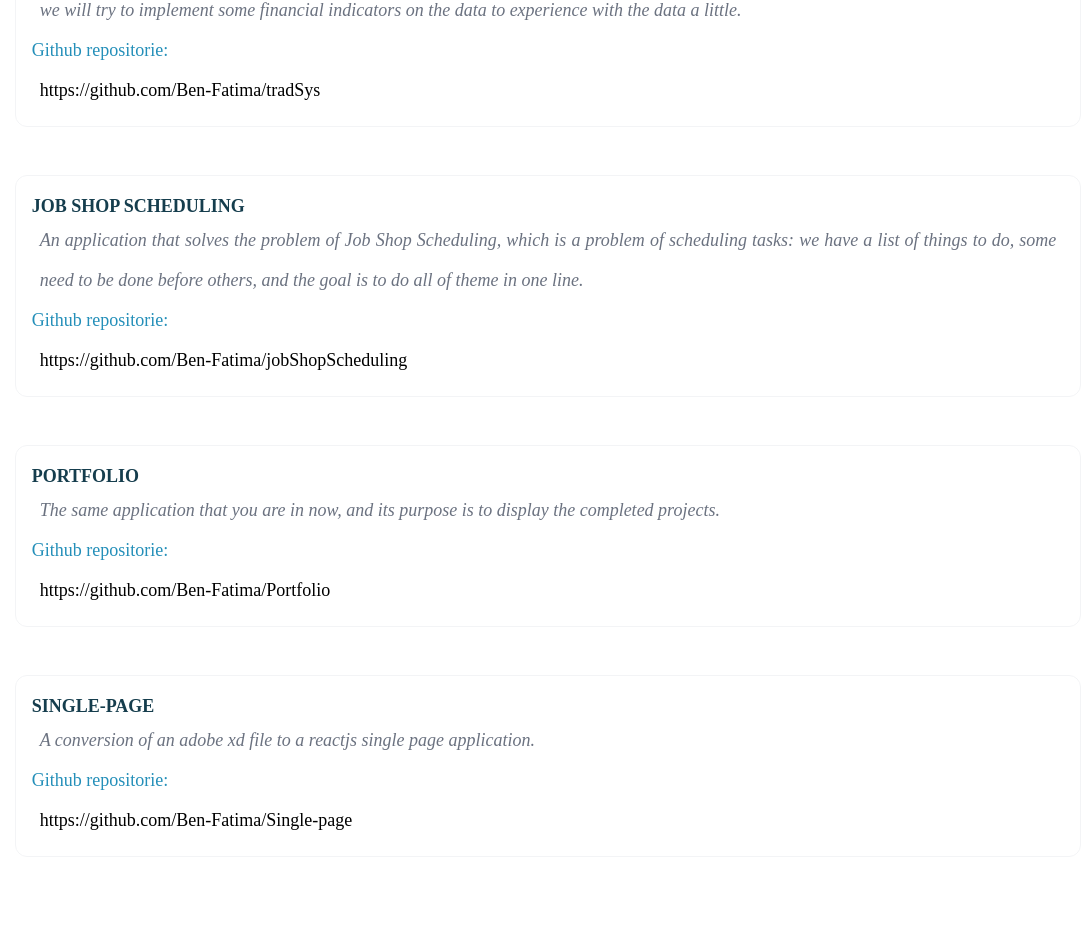
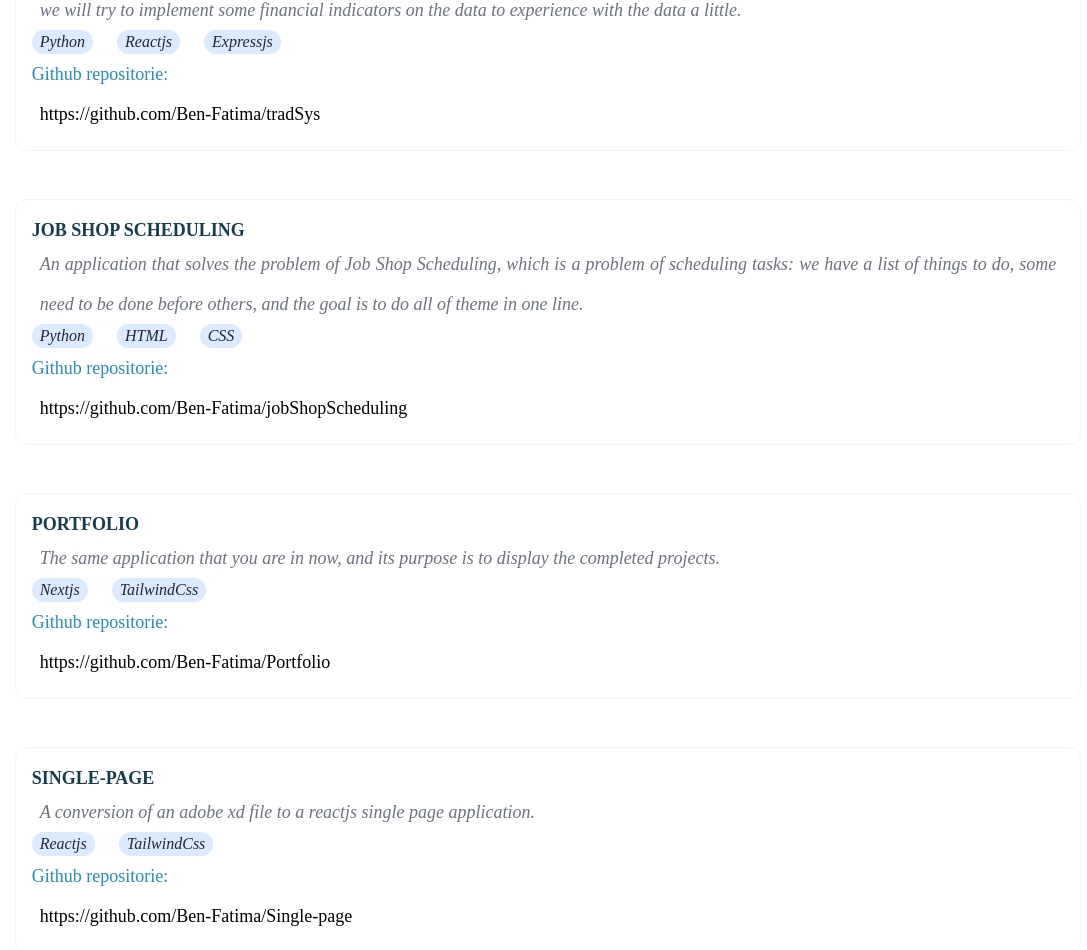
Before and after one commit to Ben-Fatima/Portfolio, a Next.js app: page /project in a window 1280 px wide. Shown: the part 343-1293 px from the top of the page, without its empty margins (92-1179 px from the left). Before the commit the page ends 1200 px from the top, so only its background shows below. Built offline with nearby package versions, Linux system fonts and the light colour scheme.

Commit message:
add used technologies to projects

```diff
--- a/pages/contact.js
+++ b/pages/contact.js
@@ -81,7 +81,7 @@ function Form({ setPage }) {
         variants={global}
         initial="hidden"
         animate="show"
-        className="indigo-900"
+        className="indigo-900 w-full"
       >
         <Navbar
           css="sticky top-0 z-10 w-full p-4 bg-sky-600"
--- a/pages/project.js
+++ b/pages/project.js
@@ -54,6 +54,17 @@ const Project = () => {
             addition, we will try to implement some financial indicators on the
             data to experience with the data a little.
           </p>
+          <div className="flex space-x-6">
+            <p className="font-light text-gray-800 italic bg-blue-100 text-base px-2 rounded-2xl">
+              Python
+            </p>
+            <p className="font-light text-gray-800 italic bg-blue-100 text-base px-2 rounded-2xl">
+              Reactjs
+            </p>
+            <p className="font-light text-gray-800 italic bg-blue-100 text-base px-2 rounded-2xl">
+              Expressjs
+            </p>
+          </div>
           <h1 className="sky-400 mont">Github repositorie:</h1>
           <a
             href="https://github.com/Ben-Fatima/tradSys"
@@ -77,6 +88,17 @@ const Project = () => {
             some need to be done before others, and the goal is to do all of
             theme in one line.
           </p>
+          <div className="flex space-x-6">
+            <p className="font-light text-gray-800 italic bg-blue-100 text-base px-2 rounded-2xl">
+              Python
+            </p>
+            <p className="font-light text-gray-800 italic bg-blue-100 text-base px-2 rounded-2xl">
+              HTML
+            </p>
+            <p className="font-light text-gray-800 italic bg-blue-100 text-base px-2 rounded-2xl">
+              CSS
+            </p>
+          </div>
           <h1 className="sky-400 mont">Github repositorie:</h1>
           <a
             href="https://github.com/Ben-Fatima/jobShopScheduling"
@@ -98,6 +120,14 @@ const Project = () => {
             The same application that you are in now, and its purpose is to
             display the completed projects.
           </p>
+          <div className="flex space-x-6">
+            <p className="font-light text-gray-800 italic bg-blue-100 text-base px-2 rounded-2xl">
+              Nextjs
+            </p>
+            <p className="font-light text-gray-800 italic bg-blue-100 text-base px-2 rounded-2xl">
+              TailwindCss
+            </p>
+          </div>
           <h1 className="sky-400 mont">Github repositorie:</h1>
           <a
             href="https://github.com/Ben-Fatima/Portfolio"
@@ -119,6 +149,14 @@ const Project = () => {
             A conversion of an adobe xd file to a reactjs single page
             application.
           </p>
+          <div className="flex space-x-6">
+            <p className="font-light text-gray-800 italic bg-blue-100 text-base px-2 rounded-2xl">
+              Reactjs
+            </p>
+            <p className="font-light text-gray-800 italic bg-blue-100 text-base px-2 rounded-2xl">
+              TailwindCss
+            </p>
+          </div>
           <h1 className="sky-400 mont">Github repositorie:</h1>
           <a
             href="https://github.com/Ben-Fatima/Single-page"
```
